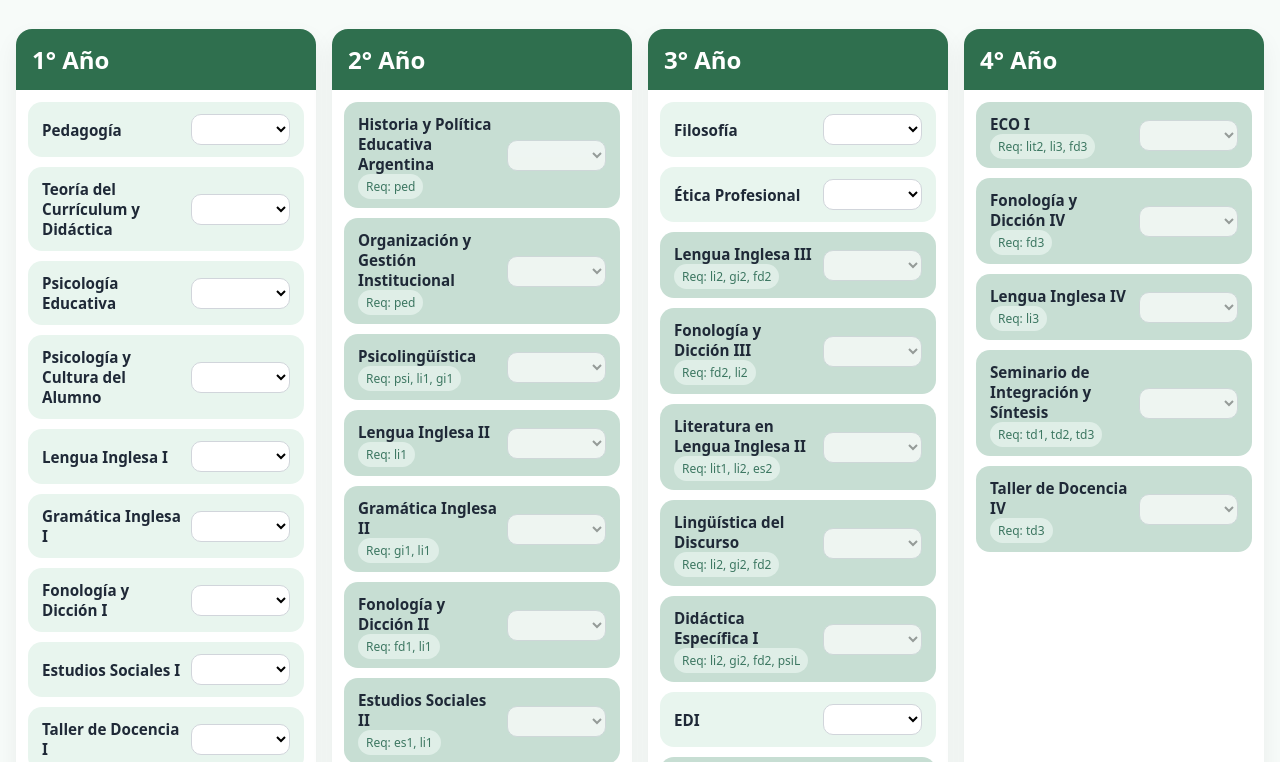
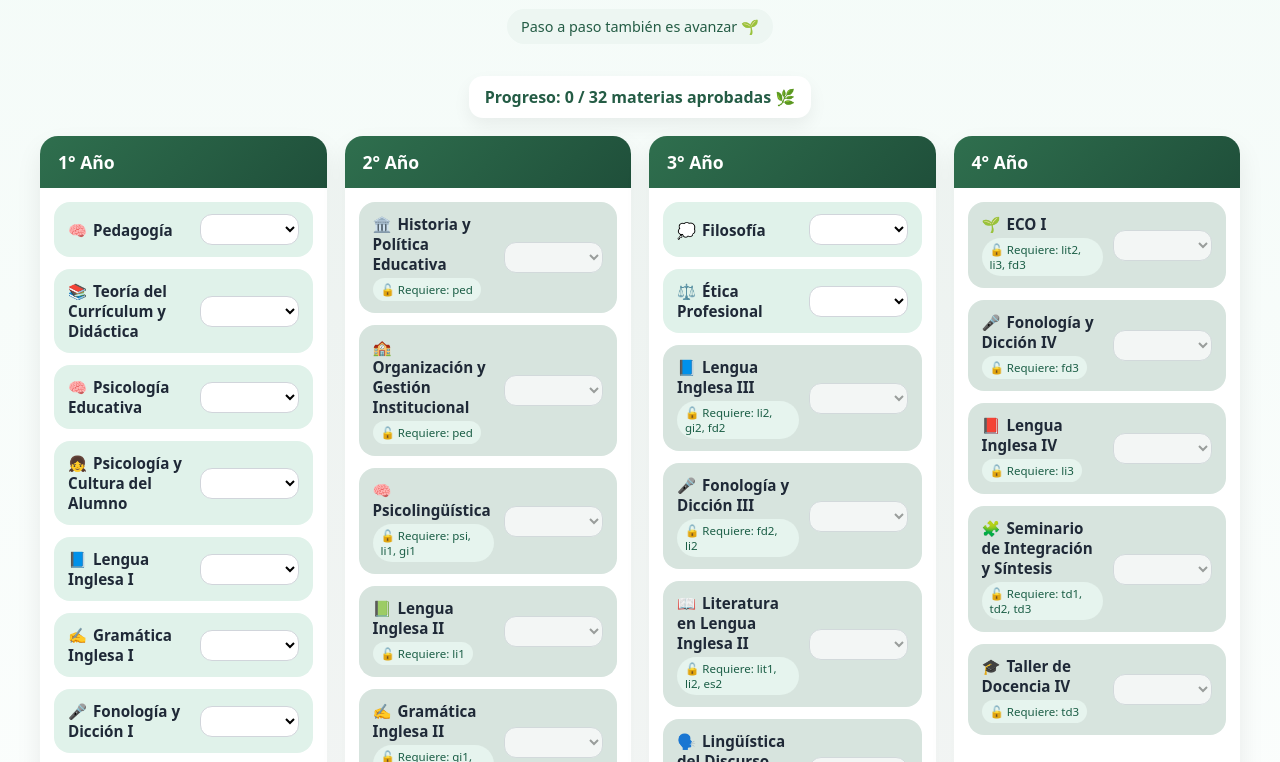
Before and after one commit to lulinog07-glitch/malla-profesorado-ingles, a plain HTML site: page index.html in a window 1280 px wide. Shown: the part 98-860 px from the top of the page. Drawn offline with Linux system fonts and the light colour scheme.

Commit message:
Update index.html

```diff
--- a/index.html
+++ b/index.html
@@ -3,133 +3,264 @@
 <head>
   <meta charset="UTF-8" />
   <meta name="viewport" content="width=device-width, initial-scale=1.0" />
-  <title>Malla Interactiva · Profesorado de Inglés</title>
+  <title>🌿 Mi Malla · Profesorado de Inglés</title>
   <style>
     :root{
-      --green-900:#2f6f4e;
-      --green-600:#6fbf9c;
-      --green-300:#c7ded3;
-      --green-100:#e8f5ee;
-      --bg:#f7fbf9;
+      --green-900:#1f4f3a;   /* títulos */
+      --green-700:#2f6f4e;   /* headers */
+      --green-600:#5fbf9a;   /* aprobada */
+      --green-400:#9ad7bf;   /* regular */
+      --green-200:#e0f2ea;   /* habilitada */
+      --green-100:#f4fbf8;   /* fondo */
+      --green-050:#edf6f2;   /* tarjetas suaves */
+      --disabled:#d7e4de;    /* bloqueada */
     }
+
     *{box-sizing:border-box}
-    body{margin:0;font-family:system-ui,-apple-system,Segoe UI,Roboto,Ubuntu,'Helvetica Neue',Arial,sans-serif;background:var(--bg);color:#1f2937}
-    header{padding:24px;text-align:center}
-    header h1{margin:0 0 6px;font-size:1.6rem}
-    header p{margin:0;color:#4b5563}
-    main{padding:16px}
-    .grid{display:grid;grid-template-columns:repeat(auto-fit,minmax(260px,1fr));gap:16px}
-    .year{background:white;border-radius:16px;box-shadow:0 10px 24px rgba(0,0,0,.06);overflow:hidden}
-    .year h2{margin:0;padding:14px 16px;background:var(--green-900);color:white}
-    .list{padding:12px;display:grid;gap:10px}
-    .card{border-radius:14px;padding:12px 14px;background:var(--green-300);transition:.25s;display:flex;align-items:center;justify-content:space-between;gap:8px}
-    .card.enabled{background:var(--green-100)}
-    .card.done{background:var(--green-600);color:#0b3d2e}
-    .card h3{margin:0;font-size:.95rem;font-weight:600}
-    .card small{opacity:.8}
-    .controls{display:flex;gap:6px}
-    select{border-radius:10px;border:1px solid #d1d5db;padding:6px 8px;background:white}
-    footer{padding:20px;text-align:center;color:#6b7280}
-    .badge{font-size:.75rem;padding:4px 8px;border-radius:999px;background:#e5f2ec;color:#1b5e46}
+    body{
+      margin:0;
+      font-family:system-ui,-apple-system,Segoe UI,Roboto,Ubuntu,'Helvetica Neue',Arial,sans-serif;
+      background:linear-gradient(180deg,var(--green-100),#ffffff);
+      color:#1f2937
+    }
+
+    header{
+      padding:28px 20px 22px;
+      text-align:center
+    }
+    header h1{
+      margin:0 0 8px;
+      font-size:1.7rem;
+      color:var(--green-900)
+    }
+    header p{
+      margin:0 0 12px;
+      color:#4b5563
+    }
+    .quote{
+      display:inline-block;
+      padding:8px 14px;
+      border-radius:999px;
+      background:var(--green-050);
+      color:#245c45;
+      font-size:.9rem
+    }
+
+    .progress{
+      max-width:980px;
+      margin:10px auto 0;
+      padding:0 16px;
+      display:flex;
+      justify-content:center
+    }
+    .progress-box{
+      background:white;
+      border-radius:14px;
+      padding:10px 16px;
+      box-shadow:0 8px 18px rgba(0,0,0,.06);
+      font-weight:600;
+      color:#245c45
+    }
+
+    main{padding:18px}
+
+    .grid{
+      display:grid;
+      grid-template-columns:repeat(auto-fit,minmax(260px,1fr));
+      gap:18px;
+      max-width:1200px;
+      margin:0 auto
+    }
+
+    .year{
+      background:white;
+      border-radius:18px;
+      box-shadow:0 12px 26px rgba(0,0,0,.08);
+      overflow:hidden
+    }
+
+    .year h2{
+      margin:0;
+      padding:14px 18px;
+      background:linear-gradient(135deg,var(--green-700),var(--green-900));
+      color:white;
+      font-size:1.1rem
+    }
+
+    .list{
+      padding:14px;
+      display:grid;
+      gap:12px
+    }
+
+    .card{
+      border-radius:16px;
+      padding:12px 14px;
+      background:var(--disabled);
+      transition:all .25s ease;
+      display:flex;
+      align-items:center;
+      justify-content:space-between;
+      gap:10px
+    }
+
+    .card.enabled{background:var(--green-200)}
+    .card.regular{background:var(--green-400)}
+    .card.done{background:var(--green-600); color:#0b3d2e}
+
+    .card h3{
+      margin:0;
+      font-size:.95rem;
+      font-weight:600
+    }
+
+    .emoji{margin-right:6px}
+
+    .badge{
+      display:inline-block;
+      margin-top:4px;
+      font-size:.72rem;
+      padding:4px 8px;
+      border-radius:999px;
+      background:#e6f4ee;
+      color:#1b5e46
+    }
+
+    select{
+      border-radius:12px;
+      border:1px solid #d1d5db;
+      padding:6px 8px;
+      background:white
+    }
+
+    footer{
+      padding:26px 16px;
+      text-align:center;
+      color:#6b7280;
+      font-size:.85rem
+    }
   </style>
 </head>
 <body>
+
 <header>
-    <h1>🌿 Malla Interactiva – Profesorado de Inglés</h1>
-    <p>Marcá materias y mirá cómo se desbloquean las siguientes</p>
+  <h1>🌿 Mi Malla · Profesorado de Inglés</h1>
+  <p>Marcá materias, mirá cómo se desbloquean y celebrá tu progreso</p>
+  <span class="quote">Paso a paso también es avanzar 🌱</span>
 </header>
+
+<div class="progress">
+  <div class="progress-box" id="progressBox">Progreso: 0 / 0</div>
+</div>
+
 <main>
   <section class="grid" id="app"></section>
 </main>
+
 <footer>
-    Hecho con 💚 · Pensado para GitHub Pages
+  Hecho con 💚 para acompañarte durante toda la carrera
 </footer>
 
 <script>
-// ====== Datos ======
+// ================= DATOS =================
 const data = [
   { year:'1° Año', items:[
-    {id:'ped', name:'Pedagogía'},
-    {id:'tcd', name:'Teoría del Currículum y Didáctica'},
-    {id:'psi', name:'Psicología Educativa'},
-    {id:'pca', name:'Psicología y Cultura del Alumno'},
-    {id:'li1', name:'Lengua Inglesa I'},
-    {id:'gi1', name:'Gramática Inglesa I'},
-    {id:'fd1', name:'Fonología y Dicción I'},
-    {id:'es1', name:'Estudios Sociales I'},
-    {id:'td1', name:'Taller de Docencia I'}
+    {id:'ped', name:'Pedagogía', emoji:'🧠'},
+    {id:'tcd', name:'Teoría del Currículum y Didáctica', emoji:'📚'},
+    {id:'psi', name:'Psicología Educativa', emoji:'🧠'},
+    {id:'pca', name:'Psicología y Cultura del Alumno', emoji:'👧'},
+    {id:'li1', name:'Lengua Inglesa I', emoji:'📘'},
+    {id:'gi1', name:'Gramática Inglesa I', emoji:'✍️'},
+    {id:'fd1', name:'Fonología y Dicción I', emoji:'🎤'},
+    {id:'es1', name:'Estudios Sociales I', emoji:'🌍'},
+    {id:'td1', name:'Taller de Docencia I', emoji:'🎓'}
   ]},
   { year:'2° Año', items:[
-    {id:'hpe', name:'Historia y Política Educativa Argentina', req:['ped']},
-    {id:'ogi', name:'Organización y Gestión Institucional', req:['ped']},
-    {id:'psiL', name:'Psicolingüística', req:['psi','li1','gi1']},
-    {id:'li2', name:'Lengua Inglesa II', req:['li1']},
-    {id:'gi2', name:'Gramática Inglesa II', req:['gi1','li1']},
-    {id:'fd2', name:'Fonología y Dicción II', req:['fd1','li1']},
-    {id:'es2', name:'Estudios Sociales II', req:['es1','li1']},
-    {id:'lit1', name:'Literatura en Lengua Inglesa I', req:['li1','es1']},
-    {id:'td2', name:'Taller de Docencia II', req:['td1']}
+    {id:'hpe', name:'Historia y Política Educativa', emoji:'🏛️', req:['ped']},
+    {id:'ogi', name:'Organización y Gestión Institucional', emoji:'🏫', req:['ped']},
+    {id:'psiL', name:'Psicolingüística', emoji:'🧠', req:['psi','li1','gi1']},
+    {id:'li2', name:'Lengua Inglesa II', emoji:'📗', req:['li1']},
+    {id:'gi2', name:'Gramática Inglesa II', emoji:'✍️', req:['gi1','li1']},
+    {id:'fd2', name:'Fonología y Dicción II', emoji:'🎤', req:['fd1','li1']},
+    {id:'es2', name:'Estudios Sociales II', emoji:'🌍', req:['es1','li1']},
+    {id:'lit1', name:'Literatura en Lengua Inglesa I', emoji:'📖', req:['li1','es1']},
+    {id:'td2', name:'Taller de Docencia II', emoji:'🎓', req:['td1']}
   ]},
   { year:'3° Año', items:[
-    {id:'fil', name:'Filosofía'},
-    {id:'eti', name:'Ética Profesional'},
-    {id:'li3', name:'Lengua Inglesa III', req:['li2','gi2','fd2']},
-    {id:'fd3', name:'Fonología y Dicción III', req:['fd2','li2']},
-    {id:'lit2', name:'Literatura en Lengua Inglesa II', req:['lit1','li2','es2']},
-    {id:'ld', name:'Lingüística del Discurso', req:['li2','gi2','fd2']},
-    {id:'de1', name:'Didáctica Específica I', req:['li2','gi2','fd2','psiL']},
-    {id:'edi', name:'EDI'},
-    {id:'td3', name:'Taller de Docencia III', req:['td2']}
+    {id:'fil', name:'Filosofía', emoji:'💭'},
+    {id:'eti', name:'Ética Profesional', emoji:'⚖️'},
+    {id:'li3', name:'Lengua Inglesa III', emoji:'📘', req:['li2','gi2','fd2']},
+    {id:'fd3', name:'Fonología y Dicción III', emoji:'🎤', req:['fd2','li2']},
+    {id:'lit2', name:'Literatura en Lengua Inglesa II', emoji:'📖', req:['lit1','li2','es2']},
+    {id:'ld', name:'Lingüística del Discurso', emoji:'🗣️', req:['li2','gi2','fd2']},
+    {id:'de1', name:'Didáctica Específica I', emoji:'✏️', req:['li2','gi2','fd2','psiL']},
+    {id:'edi', name:'EDI', emoji:'✨'},
+    {id:'td3', name:'Taller de Docencia III', emoji:'🎓', req:['td2']}
   ]},
   { year:'4° Año', items:[
-    {id:'eco', name:'ECO I', req:['lit2','li3','fd3']},
-    {id:'fd4', name:'Fonología y Dicción IV', req:['fd3']},
-    {id:'li4', name:'Lengua Inglesa IV', req:['li3']},
-    {id:'sis', name:'Seminario de Integración y Síntesis', req:['td1','td2','td3']},
-    {id:'td4', name:'Taller de Docencia IV', req:['td3']}
+    {id:'eco', name:'ECO I', emoji:'🌱', req:['lit2','li3','fd3']},
+    {id:'fd4', name:'Fonología y Dicción IV', emoji:'🎤', req:['fd3']},
+    {id:'li4', name:'Lengua Inglesa IV', emoji:'📕', req:['li3']},
+    {id:'sis', name:'Seminario de Integración y Síntesis', emoji:'🧩', req:['td1','td2','td3']},
+    {id:'td4', name:'Taller de Docencia IV', emoji:'🎓', req:['td3']}
   ]}
 ];
 
-// ====== Estado (localStorage) ======
+// ================= ESTADO =================
 const state = JSON.parse(localStorage.getItem('malla-state')||'{}');
 const setState = (id,val)=>{state[id]=val; localStorage.setItem('malla-state',JSON.stringify(state)); render();};
 const isDone = id => state[id]==='Aprobada';
 
-// ====== Lógica ======
+// ================= LÓGICA =================
 const enabled = item => !item.req || item.req.every(r=>isDone(r));
 
-// ====== Render ======
+// ================= RENDER =================
 const app = document.getElementById('app');
+const progressBox = document.getElementById('progressBox');
+
 function render(){
   app.innerHTML='';
+  let total = 0;
+  let done = 0;
+
   data.forEach(block=>{
     const y = document.createElement('section'); y.className='year';
     y.innerHTML = `<h2>${block.year}</h2>`;
     const list = document.createElement('div'); list.className='list';
+
     block.items.forEach(it=>{
+      total++;
+      if(isDone(it.id)) done++;
+
+      const en = enabled(it);
       const card = document.createElement('div');
-      const en = enabled(it);
-      card.className = 'card ' + (en?'enabled':'') + (isDone(it.id)?' done':'');
+      card.className = 'card ' + (en?'enabled':'') + (state[it.id]==='Regular'?' regular':'') + (isDone(it.id)?' done':'');
+
       card.innerHTML = `
         <div>
-          <h3>${it.name}</h3>
-          ${it.req?`<small class="badge">Req: ${it.req.join(', ')}</small>`:''}
+          <h3><span class="emoji">${it.emoji}</span>${it.name}</h3>
+          ${it.req?`<span class="badge">🔓 Requiere: ${it.req.join(', ')}</span>`:''}
         </div>
-        <div class="controls">
+        <div>
           <select ${en?'':'disabled'}>
-            <option ${state[it.id]?'' :'selected'}></option>
+            <option value=""></option>
             <option ${state[it.id]==='Pendiente'?'selected':''}>Pendiente</option>
             <option ${state[it.id]==='Regular'?'selected':''}>Regular</option>
             <option ${state[it.id]==='Aprobada'?'selected':''}>Aprobada</option>
           </select>
         </div>`;
-      const sel = card.querySelector('select');
-      sel.addEventListener('change',e=>setState(it.id,e.target.value));
+
+      card.querySelector('select').addEventListener('change',e=>setState(it.id,e.target.value));
       list.appendChild(card);
     });
-    y.appendChild(list); app.appendChild(y);
+
+    y.appendChild(list);
+    app.appendChild(y);
   });
+
+  progressBox.textContent = `Progreso: ${done} / ${total} materias aprobadas 🌿`;
 }
+
 render();
 </script>
 </body>
```
Lines whose indentation alone changed are shown as unchanged.
